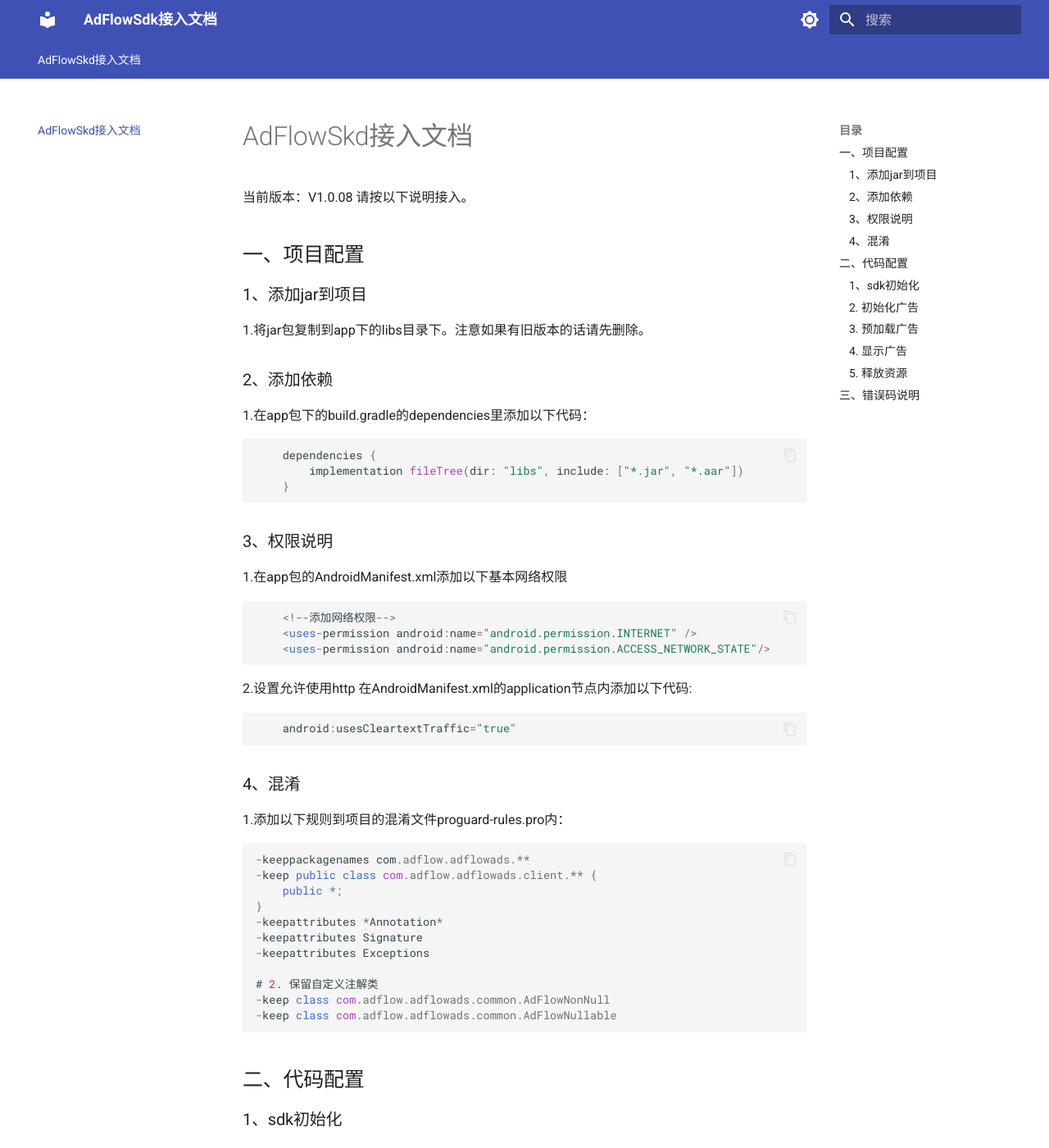
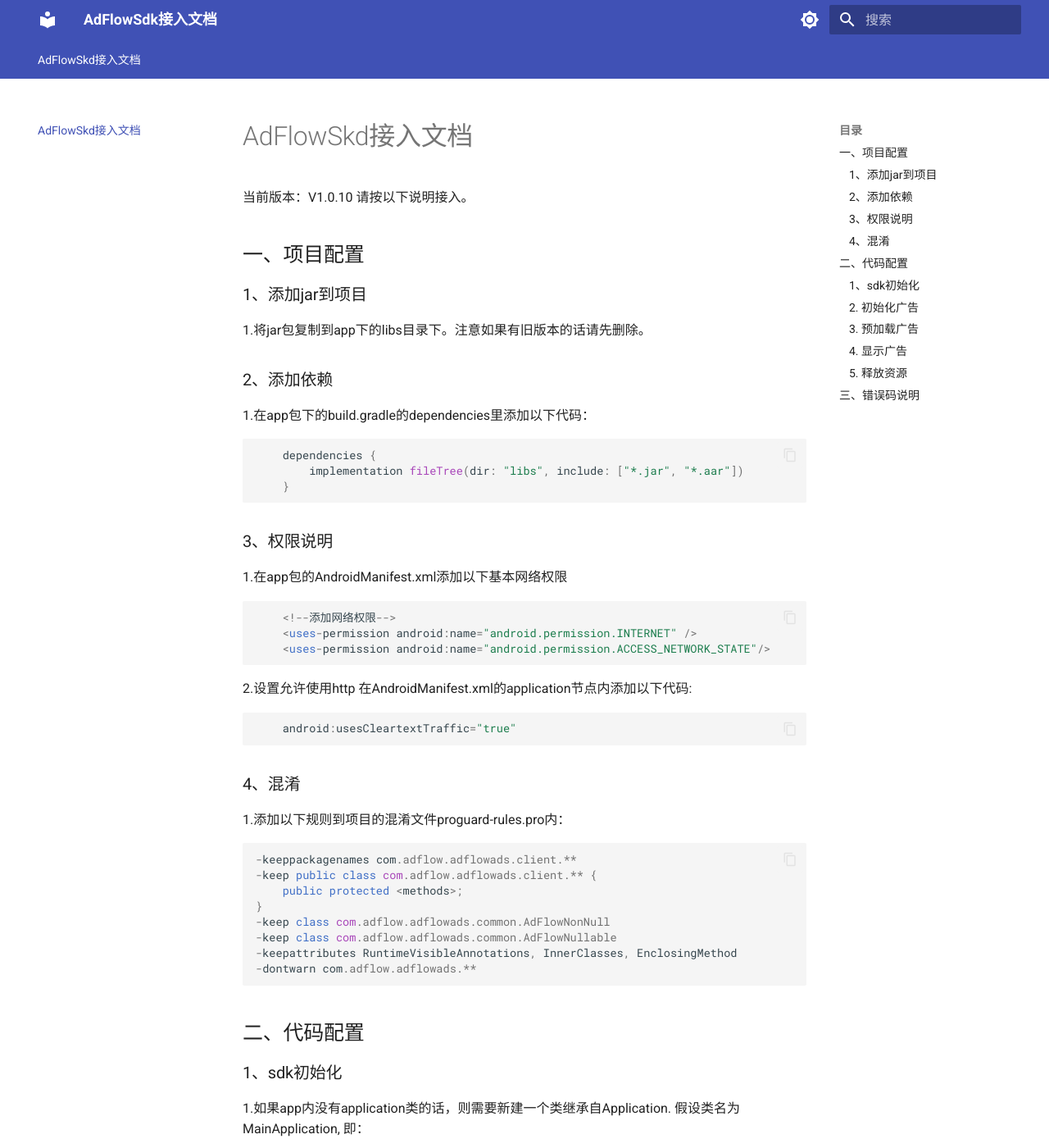
Before and after one commit to adflowsdk/AdFlowJarSdkDoc, an MkDocs documentation site: the page built from docs/index.md, in a window 1280 px wide and 1400 px high. Shown: the whole window at 82% size. Built offline with MkDocs 1.6.1 and Material for MkDocs 9.7.7, drawn with Linux system fonts in a browser that asks for light colours; comment, search, counter and statistics services are not loaded.

Commit message:
update docs

````diff
--- a/docs/index.md
+++ b/docs/index.md
@@ -1,6 +1,6 @@
 # AdFlowSkd接入文档
 
-当前版本：V1.0.08
+当前版本：V1.0.10
 请按以下说明接入。
 
 ## 一、项目配置
@@ -36,17 +36,14 @@
 
 1.添加以下规则到项目的混淆文件proguard-rules.pro内：
 ```java
--keeppackagenames com.adflow.adflowads.**
+-keeppackagenames com.adflow.adflowads.client.**
 -keep public class com.adflow.adflowads.client.** {
-    public *;
+    public protected <methods>;
 }
--keepattributes *Annotation*
--keepattributes Signature
--keepattributes Exceptions
-
-# 2. 保留自定义注解类
 -keep class com.adflow.adflowads.common.AdFlowNonNull
 -keep class com.adflow.adflowads.common.AdFlowNullable
+-keepattributes RuntimeVisibleAnnotations, InnerClasses, EnclosingMethod
+-dontwarn com.adflow.adflowads.**
 ```
 
 ## 二、代码配置
````
Also changed, not shown: site/index.html, site/search/search_index.json.
